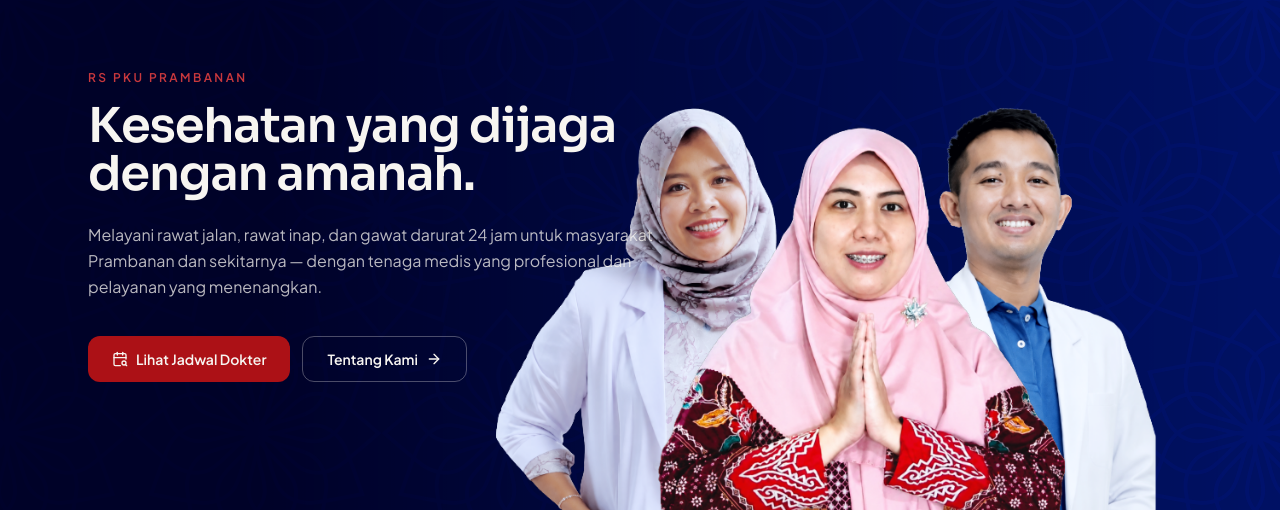
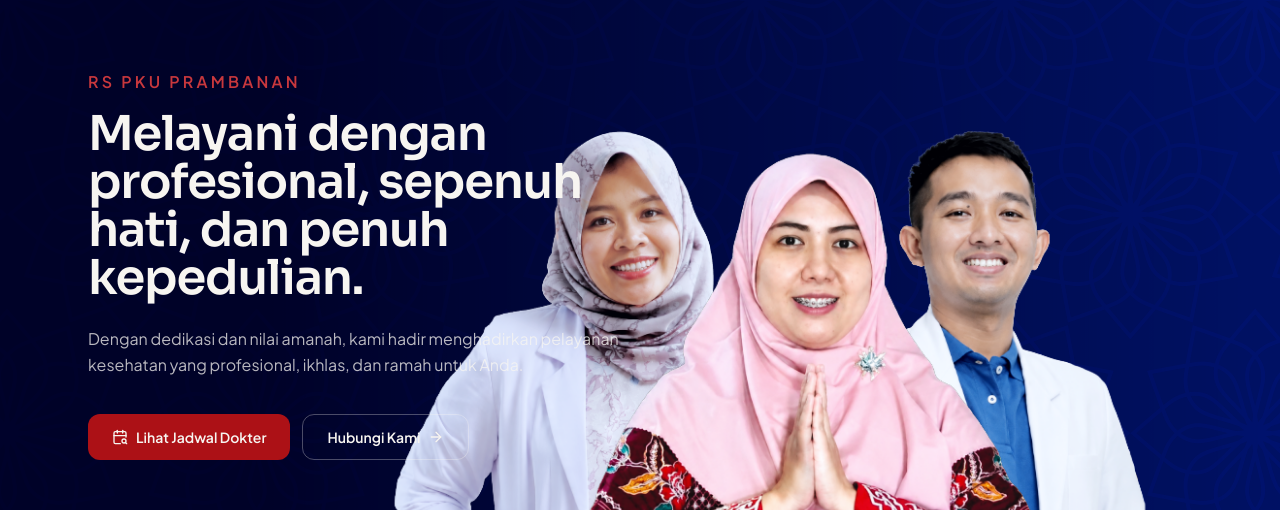
Before and after one commit to senWic/rs-pku-prambanan, a Next.js app: page / in a window 1280 px wide. Shown: the part 163-673 px from the top of the page. Built offline with nearby package versions, Linux system fonts and the light colour scheme; no server answers.

Commit message:
Revise Hero component text and contact link
Updated text content for improved messaging and changed the contact link.

```diff
--- a/components/Hero.tsx
+++ b/components/Hero.tsx
@@ -32,16 +32,14 @@ export default function Hero() {
 
       <div className="relative mx-auto max-w-6xl px-6 py-24 sm:py-32">
         <div className="max-w-xl">
-          <p className="mb-4 text-xs font-semibold uppercase tracking-[0.2em] text-maroon-400">
+          <p className="mb-4 text-s font-semibold uppercase tracking-[0.2em] text-maroon-400">
             RS PKU Prambanan
           </p>
           <h1 className="font-display text-4xl font-semibold leading-[1.1] tracking-tight text-cream sm:text-5xl">
-            Kesehatan yang dijaga dengan amanah.
+            Melayani dengan profesional, sepenuh hati, dan penuh kepedulian.
           </h1>
           <p className="mt-6 text-base leading-relaxed text-cream/75">
-            Melayani rawat jalan, rawat inap, dan gawat darurat 24 jam untuk
-            masyarakat Prambanan dan sekitarnya — dengan tenaga medis yang
-            profesional dan pelayanan yang menenangkan.
+           Dengan dedikasi dan nilai amanah, kami hadir menghadirkan pelayanan kesehatan yang profesional, ikhlas, dan ramah untuk Anda.
           </p>
 
           <div className="mt-9 flex flex-wrap gap-3">
@@ -52,10 +50,10 @@ export default function Hero() {
               <CalendarSearch size={16} /> Lihat Jadwal Dokter
             </a>
             <a
-              href="#profil"
+              href="https://wa.me/6289505699944"
               className="inline-flex items-center gap-2 rounded-xl border border-cream/30 px-6 py-3 text-sm font-semibold text-cream transition hover:bg-cream/10"
             >
-              Tentang Kami <ArrowRight size={16} />
+              Hubungi Kami <ArrowRight size={16} />
             </a>
           </div>
         </div>
```
